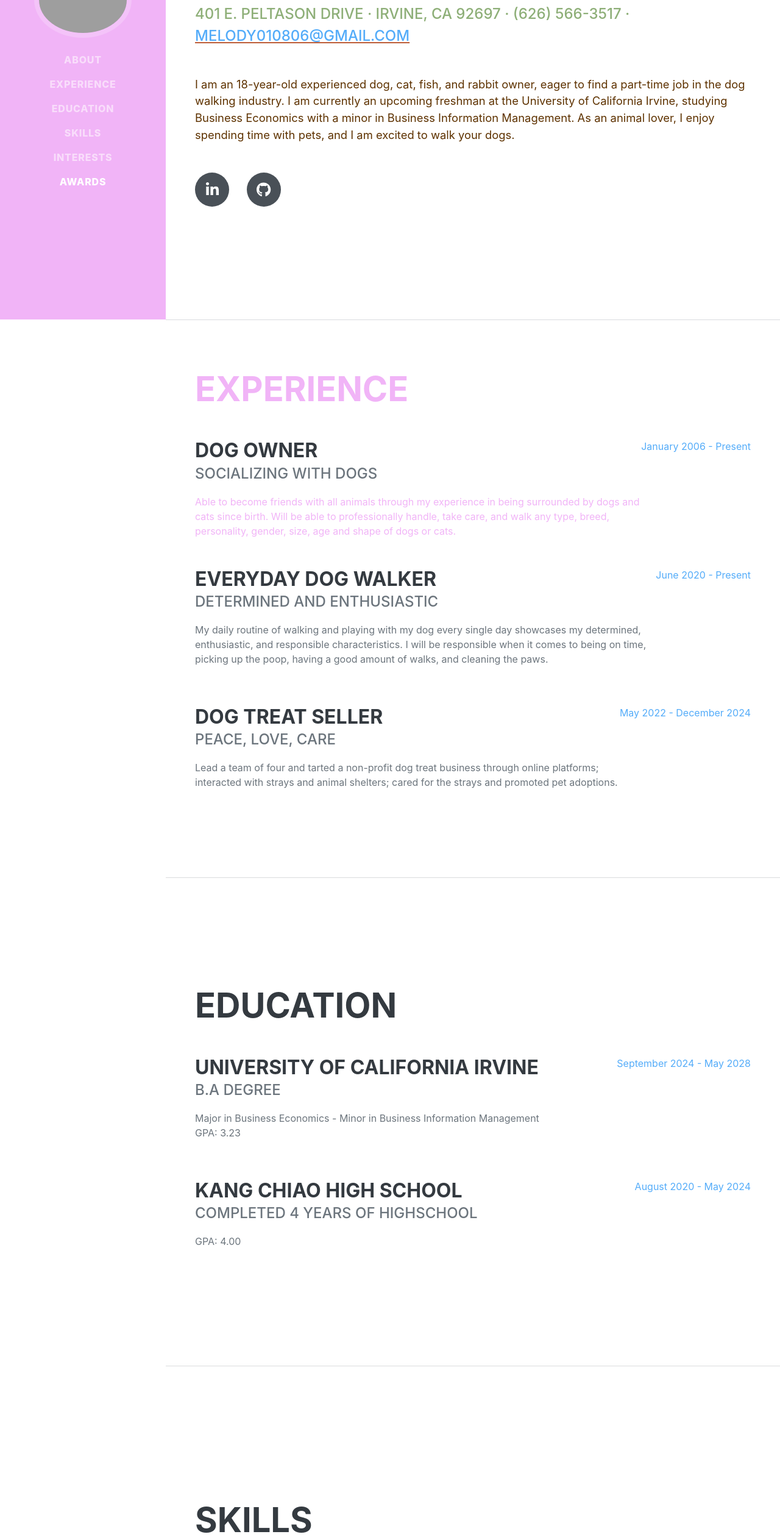
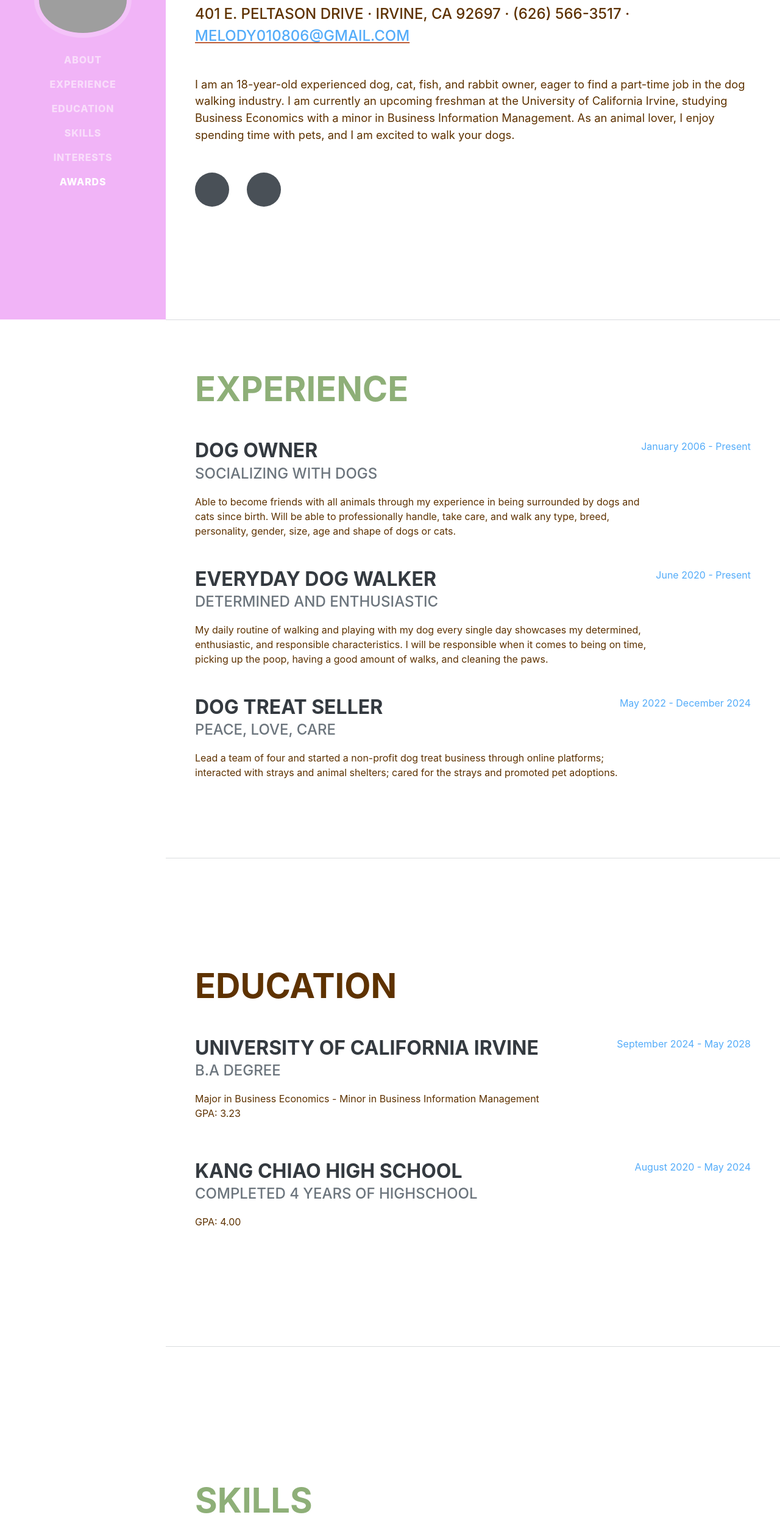
Before and after one commit to melcccccc/melcccccc.github.io, a plain HTML site: page index.html in a window 1280 px wide. Shown: the part 276-2797 px from the top of the page at 61% size. Drawn offline with nearby package versions, Linux system fonts and the light colour scheme; grey boxes are pictures that could not be loaded; a web font is replaced by a local one.

Commit message:
Update index.html

```diff
--- a/index.html
+++ b/index.html
@@ -41,18 +41,18 @@
             <section class="resume-section" id="about">
                 <div class="resume-section-content">
                     <h1 class="mb-0">
-                        <span class="text-primary">Melody Chang</span>
+                        <span class="text-warning">Melody Chang</span>
                     </h1>
                     <div class="subheading mb-5">
-                         <span class="text-warning">401 E. Peltason Drive · Irvine, CA 92697 · (626) 566-3517 ·</span>
+                         <span class="text-info">401 E. Peltason Drive · Irvine, CA 92697 · (626) 566-3517 ·</span>
                         <a href="mailto:name@email.com"><span class="text-success">melody010806@gmail.com</span></a>
                     </div>
                     <p class="lead mb-5">
                         <span class="text-info">I am an 18-year-old experienced dog, cat, fish, and rabbit owner, eager to find a part-time job in the dog walking industry. I am currently an upcoming freshman at the University of California Irvine, studying Business Economics with a minor in Business Information Management. As an animal lover, I enjoy spending time with pets, and I am excited to walk your dogs.</span>
 
                     <div class="social-icons">
-                        <a class="social-icon" href="#!"><i class="fab fa-linkedin-in"></i></a>
-                        <a class="social-icon" href="#!"><i class="fab fa-github"></i></a>
+                        <a class="social-icon" href="#!"><i class="text-primary" class="fab fa-linkedin-in"></i></a>
+                        <a class="social-icon" href="#!"><i class="text-primary" class="fab fa-github"></i></a>
                     </div>
                 </div>
             </section>
@@ -61,12 +61,12 @@
             <section class="resume-section" id="experience">
                 <div class="resume-section-content">
                     <h2 class="mb-5">
-                        <span class ="text-primary"> Experience</span></h2>
+                        <span class ="text-warning"> Experience</span></h2>
                     <div class="d-flex flex-column flex-md-row justify-content-between mb-5">
                         <div class="flex-grow-1">
                             <h3 class="mb-0">Dog Owner</h3>
                             <div class="subheading mb-3">Socializing with dogs</div>
-                            <span class ="text-primary"> Able to become friends with all animals through my experience in being surrounded by dogs and cats since birth. Will be able to professionally handle, take care, and walk any type, breed, personality, gender, size, age and shape of dogs or cats.</span>
+                            <span class ="text-info"> Able to become friends with all animals through my experience in being surrounded by dogs and cats since birth. Will be able to professionally handle, take care, and walk any type, breed, personality, gender, size, age and shape of dogs or cats.</span>
                         </div>
                         <div class="flex-shrink-0"><span class="text-success">January 2006 - Present</span></div>
                     </div>
@@ -74,7 +74,7 @@
                         <div class="flex-grow-1">
                             <h3 class="mb-0">Everyday Dog Walker</h3>
                             <div class="subheading mb-3">Determined and Enthusiastic</div>
-                            <p> My daily routine of walking and playing with my dog every single day showcases my determined, enthusiastic, and responsible characteristics. I will be responsible when it comes to being on time, picking up the poop, having a good amount of walks, and cleaning the paws. </p>
+                            <span class ="text-info"> My daily routine of walking and playing with my dog every single day showcases my determined, enthusiastic, and responsible characteristics. I will be responsible when it comes to being on time, picking up the poop, having a good amount of walks, and cleaning the paws. </span>
                         </div>
                         <div class="flex-shrink-0"><span class="text-success">June 2020 -  Present</span></div>
                     </div>
@@ -82,7 +82,7 @@
                         <div class="flex-grow-1">
                             <h3 class="mb-0">Dog Treat Seller</h3>
                             <div class="subheading mb-3">Peace, Love, Care</div>
-                            <p> Lead a team of four and tarted a non-profit dog treat business through online platforms; interacted with strays and animal shelters; cared for the strays and promoted pet adoptions.</p>
+                            <span class ="text-info"> Lead a team of four and started a non-profit dog treat business through online platforms; interacted with strays and animal shelters; cared for the strays and promoted pet adoptions.</span>
                         </div>
                         <div class="flex-shrink-0"><span class="text-success">May 2022 - December 2024</span></div>
                     </div>
@@ -94,13 +94,14 @@
             <!-- Education-->
             <section class="resume-section" id="education">
                 <div class="resume-section-content">
-                    <h2 class="mb-5">Education</h2>
+                    <h2 class="mb-5">
+                        <span class ="text-info">Education</span></h2>
                     <div class="d-flex flex-column flex-md-row justify-content-between mb-5">
                         <div class="flex-grow-1">
                             <h3 <a class="mb-0">University of California Irvine</h3>
                             <div class="subheading mb-3">B.A Degree</div>
-                            <div>Major in Business Economics - Minor in Business Information Management</div>
-                            <p>GPA: 3.23</p>
+                            <div><span class ="text-info">Major in Business Economics - Minor in Business Information Management</span></div>
+                            <p><span class ="text-info">GPA: 3.23</span></p>
                         </div>
                         <div class="flex-shrink-0"><span class="text-success">September 2024 - May 2028</span></div>
                     </div>
@@ -108,7 +109,7 @@
                         <div class="flex-grow-1">
                             <h3 class="mb-0">Kang Chiao High School</h3>
                             <div class="subheading mb-3">Completed 4 years of highschool</div>
-                            <p>GPA: 4.00</p>
+                            <p><span class ="text-info">GPA: 4.00</span></p>
                         </div>
                         <div class="flex-shrink-0"><span class="text-success">August 2020 - May 2024</span></div>
                     </div>
@@ -118,9 +119,11 @@
             <!-- Skills-->
             <section class="resume-section" id="skills">
                 <div class="resume-section-content">
-                    <h2 class="mb-5">Skills</h2>
+                    <h2 class="mb-5">
+                        <span class ="text-warning">Skills</span></h2>
 
-                    <div class="subheading mb-3">Dog Care Skills</div>
+                    <div class="subheading mb-3">
+                        <span class ="text-info">Dog Care Skills</span></div>
 
                          <ul class="fa-ul mb-0">
                         <li>
@@ -141,7 +144,8 @@
                         </li>
                     </ul>
 
-                    <div class="subheading mb-3">Workstyle</div>
+                    <div class="subheading mb-3">
+                        <span class ="text-info">Workstyle</span></div>
                     <ul class="fa-ul mb-0">
                         <li>
                             <span class="fa-li"><i class="fas fa-check"></i></span>
@@ -162,9 +166,10 @@
             <!-- Interests-->
             <section class="resume-section" id="interests">
                 <div class="resume-section-content">
-                    <h2 class="mb-5">Interests</h2>
+                    <h2 class="mb-5">
+                        <span class ="text-warning">Interests</span></h2>
                     <div class="subheading mb-3">Apart from academics...</div>
-                    <div> </div>During my free time, I enjoy sleeping, watching kdramas, listening to music, hanging out with friends, eating, go shopping, and cafe hopping.</div>
+                    <div> <span class ="text-info">During my free time, I enjoy sleeping, watching kdramas, listening to music, hanging out with friends, eating, go shopping, and cafe hopping.</span></div>
                     <ul class="list-inline dev-icons">
 
                 </div>
@@ -173,7 +178,8 @@
             <!-- Awards-->
             <section class="resume-section" id="awards">
                 <div class="resume-section-content">
-                    <h2 class="mb-5">Awards & Certifications</h2>
+                    <h2 class="mb-5">
+                        <span class ="text-warning">Awards & Certifications</span></h2>
                     <ul class="fa-ul mb-0">
                         <li>
                             <span class="fa-li"><i class="fas fa-trophy text-warning"></i></span>
```
